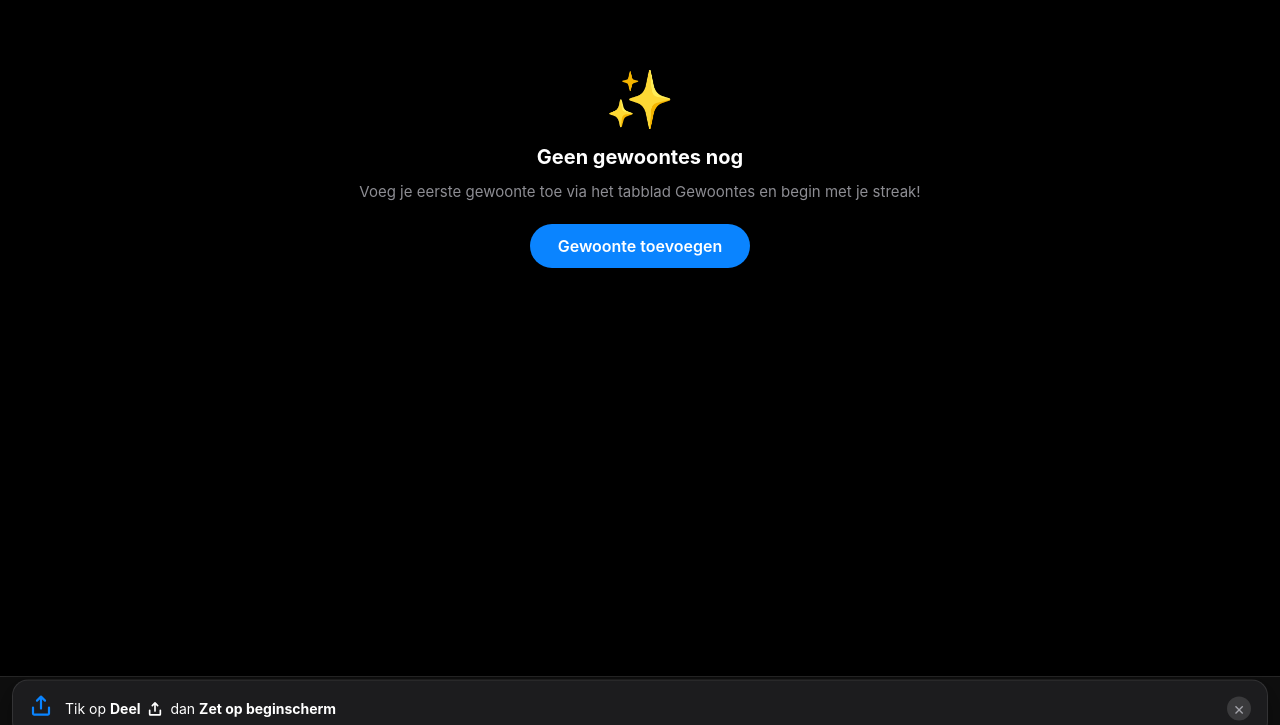
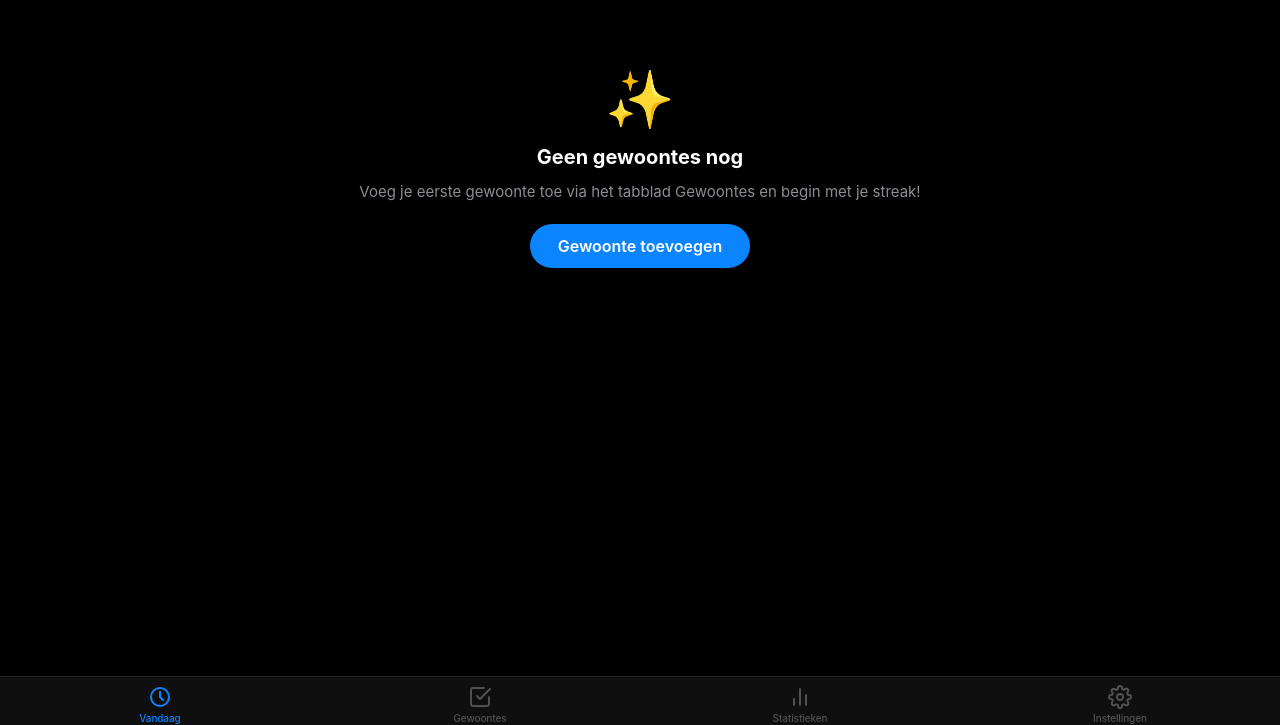
Before and after one commit to jonne-GB/habit, a plain HTML site: page index.html in a window 1280 px wide. Shown: the part 75-800 px from the top of the page. Drawn offline with Linux system fonts and the light colour scheme.

Commit message:
Remove install banner from index.html

```diff
--- a/index.html
+++ b/index.html
@@ -69,24 +69,7 @@
     <div class="sheet-body" id="sheet-body"></div>
   </div>
 
-  <div id="install-banner">
-    <div class="banner-icon">
-      <svg width="24" height="24" viewBox="0 0 24 24" fill="none">
-        <path d="M12 2v12M8 6l4-4 4 4" stroke="currentColor" stroke-width="2.2" stroke-linecap="round" stroke-linejoin="round"/>
-        <path d="M20 13v6a1 1 0 01-1 1H5a1 1 0 01-1-1v-6" stroke="currentColor" stroke-width="2.2" stroke-linecap="round"/>
-      </svg>
-    </div>
-    <div class="banner-text">
-      Tik op <strong>Deel</strong>
-      <svg style="display:inline;vertical-align:middle;margin:0 3px" width="16" height="16" viewBox="0 0 24 24" fill="none">
-        <path d="M12 2v12M8 6l4-4 4 4" stroke="currentColor" stroke-width="2.5" stroke-linecap="round" stroke-linejoin="round"/>
-        <path d="M20 13v6a1 1 0 01-1 1H5a1 1 0 01-1-1v-6" stroke="currentColor" stroke-width="2.5" stroke-linecap="round"/>
-      </svg>
-      dan <strong>Zet op beginscherm</strong>
-    </div>
-    <div class="banner-close" id="banner-close" data-action="dismiss-banner">✕</div>
-  </div>
-</div>
+
 
 <script src="app.js"></script>
 <script>
```
